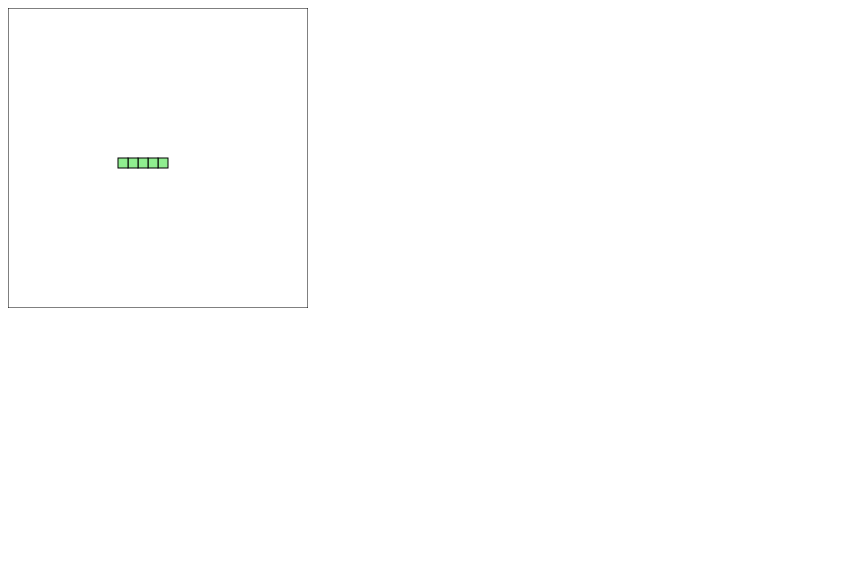
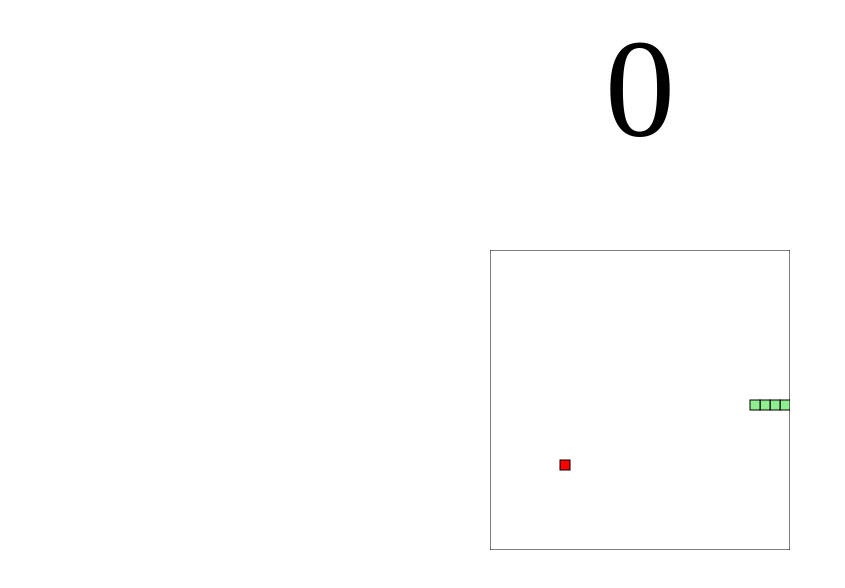
Before and after one commit to adamorlowskipoland/snake, a plain HTML site: page index.html in a window 1280 px wide. Shown: the whole page, without its empty margins (0-845 px from the left). Drawn offline with Linux system fonts and the light colour scheme.

Commit message:
feat: fixed bugs, borundries, working game

```diff
--- a/index.html
+++ b/index.html
@@ -3,8 +3,23 @@
 <head>
   <meta charset="UTF-8">
   <title>Snake Game</title>
+  <style>
+    #gameCanvas {
+      position: absolute;
+      top: 50%;
+      left: 50%;
+      transform: translate(-50%, -50%);
+    }
+
+    #score {
+      text-align: center;
+      font-size: 140px;
+      font-family: 'Antic Slab', serif;
+    }
+  </style>
 </head>
 <body>
+<div id="score">0</div>
 <canvas id="gameCanvas" width="300" height="300"></canvas>
 
 
--- a/script.js
+++ b/script.js
@@ -1,98 +1,215 @@
-/** CONSTANTS **/
+const GAME_SPEED = 100;
 const CANVAS_BORDER_COLOUR = 'black';
 const CANVAS_BACKGROUND_COLOUR = "white";
-
-// Get the canvas element
-let gameCanvas = document.getElementById("gameCanvas");
-// Return a two dimensional drawing context
-let ctx = gameCanvas.getContext("2d");
-//  Select the colour to fill the canvas
-ctx.fillStyle = CANVAS_BACKGROUND_COLOUR;
-//  Select the colour for the border of the canvas
-ctx.strokestyle = CANVAS_BORDER_COLOUR;
-// Draw a "filled" rectangle to cover the entire canvas
-ctx.fillRect(0, 0, gameCanvas.width, gameCanvas.height);
-// Draw a "border" around the entire canvas
-ctx.strokeRect(0, 0, gameCanvas.width, gameCanvas.height);
-
-function clearCanvas() {
-  ctx.fillStyle = "white";
-  ctx.strokeStyle = "black";
-  ctx.fillRect(0, 0, gameCanvas.width, gameCanvas.height);
-  ctx.strokeRect(0, 0, gameCanvas.width, gameCanvas.height);
-}
-
+const SNAKE_COLOUR = 'lightgreen';
+const SNAKE_BORDER_COLOUR = 'darkgreen';
+const FOOD_COLOUR = 'red';
+const FOOD_BORDER_COLOUR = 'darkred';
 let snake = [
   { x: 150, y: 150 },
   { x: 140, y: 150 },
   { x: 130, y: 150 },
   { x: 120, y: 150 },
-  { x: 110, y: 150 },
-];
+  { x: 110, y: 150 }
+]
+// The user's score
+let score = 0;
+// When set to true the snake is changing direction
+let changingDirection = false;
+// Food x-coordinate
+let foodX;
+// Food y-coordinate
+let foodY;
+// Horizontal velocity
+let dx = 10;
+// Vertical velocity
+let dy = 0;
+// Get the canvas element
+const gameCanvas = document.getElementById("gameCanvas");
+// Return a two dimensional drawing context
+const ctx = gameCanvas.getContext("2d");
+// Start game
+main();
+// Create the first food location
+createFood();
+// Call changeDirection whenever a key is pressed
+document.addEventListener("keydown", changeDirection);
 
+/**
+ * Main function of the game
+ * called repeatedly to advance the game
+ */
+function main() {
+  // If the game ended return early to stop game
+  if (didGameEnd()) return;
+  setTimeout(function onTick() {
+    changingDirection = false;
+    clearCanvas();
+    drawFood();
+    advanceSnake();
+    drawSnake();
+    // Call game again
+    main();
+  }, GAME_SPEED)
+}
+
+/**
+ * Change the background colour of the canvas to CANVAS_BACKGROUND_COLOUR and
+ * draw a border around it
+ */
+function clearCanvas() {
+  //  Select the colour to fill the drawing
+  ctx.fillStyle = CANVAS_BACKGROUND_COLOUR;
+  //  Select the colour for the border of the canvas
+  ctx.strokestyle = CANVAS_BORDER_COLOUR;
+  // Draw a "filled" rectangle to cover the entire canvas
+  ctx.fillRect(0, 0, gameCanvas.width, gameCanvas.height);
+  // Draw a "border" around the entire canvas
+  ctx.strokeRect(0, 0, gameCanvas.width, gameCanvas.height);
+}
+
+/**
+ * Draw the food on the canvas
+ */
+function drawFood() {
+  ctx.fillStyle = FOOD_COLOUR;
+  ctx.strokestyle = FOOD_BORDER_COLOUR;
+  ctx.fillRect(foodX, foodY, 10, 10);
+  ctx.strokeRect(foodX, foodY, 10, 10);
+}
+
+/**
+ * Advances the snake by changing the x-coordinates of its parts
+ * according to the horizontal velocity and the y-coordinates of its parts
+ * according to the vertical veolocity
+ */
+function advanceSnake() {
+  // Create the new Snake's head
+  const head = { x: snake[0].x + dx, y: snake[0].y + dy };
+  // Add the new head to the beginning of snake body
+  snake.unshift(head);
+  const didEatFood = snake[0].x === foodX && snake[0].y === foodY;
+  if (didEatFood) {
+    // Increase score
+    score += 10;
+    // Display score on screen
+    document.getElementById('score').innerHTML = score;
+    // Generate new food location
+    createFood();
+  } else {
+    // Remove the last part of snake body
+    snake.pop();
+  }
+}
+
+/**
+ * Returns true if the head of the snake touched another part of the game
+ * or any of the walls
+ */
+function didGameEnd() {
+  for (let i = 4; i < snake.length; i++) {
+    if (snake[i].x === snake[0].x && snake[i].y === snake[0].y) return true
+  }
+  const hitLeftWall = snake[0].x < 0;
+  const hitRightWall = snake[0].x > gameCanvas.width - 10;
+  const hitToptWall = snake[0].y < 0;
+  const hitBottomWall = snake[0].y > gameCanvas.height - 10;
+  return hitLeftWall || hitRightWall || hitToptWall || hitBottomWall
+}
+
+/**
+ * Generates a random number that is a multiple of 10 given a minumum
+ * and a maximum number
+ * @param { number } min - The minimum number the random number can be
+ * @param { number } max - The maximum number the random number can be
+ */
+function randomTen(min, max) {
+  return Math.round((Math.random() * (max - min) + min) / 10) * 10;
+}
+
+/**
+ * Creates random set of coordinates for the snake food.
+ */
+function createFood() {
+  // Generate a random number the food x-coordinate
+  foodX = randomTen(0, gameCanvas.width - 10);
+  // Generate a random number for the food y-coordinate
+  foodY = randomTen(0, gameCanvas.height - 10);
+  // if the new food location is where the snake currently is, generate a new food location
+  snake.forEach(function isFoodOnSnake(part) {
+    const foodIsoNsnake = part.x == foodX && part.y == foodY;
+    if (foodIsoNsnake) createFood();
+  });
+}
+
+/**
+ * Draws the snake on the canvas
+ */
+function drawSnake() {
+  // loop through the snake parts drawing each part on the canvas
+  snake.forEach(drawSnakePart)
+}
+
+/**
+ * Draws a part of the snake on the canvas
+ * @param { object } snakePart - The coordinates where the part should be drawn
+ */
 function drawSnakePart(snakePart) {
-  ctx.fillStyle = 'lightgreen';
-  ctx.strokestyle = 'darkgreen';
+  // Set the colour of the snake part
+  ctx.fillStyle = SNAKE_COLOUR;
+  // Set the border colour of the snake part
+  ctx.strokestyle = SNAKE_BORDER_COLOUR;
+  // Draw a "filled" rectangle to represent the snake part at the coordinates
+  // the part is located
   ctx.fillRect(snakePart.x, snakePart.y, 10, 10);
+  // Draw a border around the snake part
   ctx.strokeRect(snakePart.x, snakePart.y, 10, 10);
 }
 
-function drawSnake() {
-  snake.forEach(drawSnakePart);
-}
-
-drawSnake();
-
-// Change vertical velocity to 0
-dx = 0;
-// Change horizontal velocity to 10
-dy = -10;
-
-function advanceSnake() {
-  const head = { x: snake[0].x + dx, y: snake[0].y + dy };
-  snake.unshift(head);
-  snake.pop();
-}
-
-function main() {
-  setTimeout(function onTick() {
-    clearCanvas();
-    advanceSnake();
-    drawSnake();
-    // Call main again
-    main();
-  }, 100)
-}
-
-// main();
-
+/**
+ * Changes the vertical and horizontal velocity of the snake according to the
+ * key that was pressed.
+ * The direction cannot be switched to the opposite direction, to prevent the snake
+ * from reversing
+ * For example if the the direction is 'right' it cannot become 'left'
+ * @param { object } event - The keydown event
+ */
 function changeDirection(event) {
   const LEFT_KEY = 37;
   const RIGHT_KEY = 39;
   const UP_KEY = 38;
   const DOWN_KEY = 40;
+  /**
+   * Prevent the snake from reversing
+   * Example scenario:
+   * Snake is moving to the right. User presses down and immediately left
+   * and the snake immediately changes direction without taking a step down first
+   */
+  if (changingDirection) return;
+  changingDirection = true;
+
   const keyPressed = event.keyCode;
   const goingUp = dy === -10;
   const goingDown = dy === 10;
   const goingRight = dx === 10;
   const goingLeft = dx === -10;
-
   if (keyPressed === LEFT_KEY && !goingRight) {
     dx = -10;
     dy = 0;
   }
+
   if (keyPressed === UP_KEY && !goingDown) {
     dx = 0;
     dy = -10;
   }
+
   if (keyPressed === RIGHT_KEY && !goingLeft) {
     dx = 10;
     dy = 0;
   }
+
   if (keyPressed === DOWN_KEY && !goingUp) {
     dx = 0;
     dy = 10;
   }
 }
-
-document.addEventListener("keydown", changeDirection);
```
